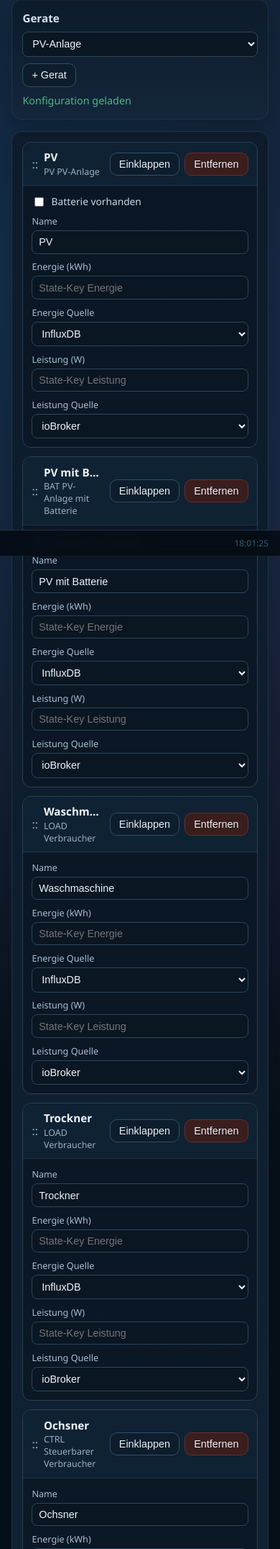
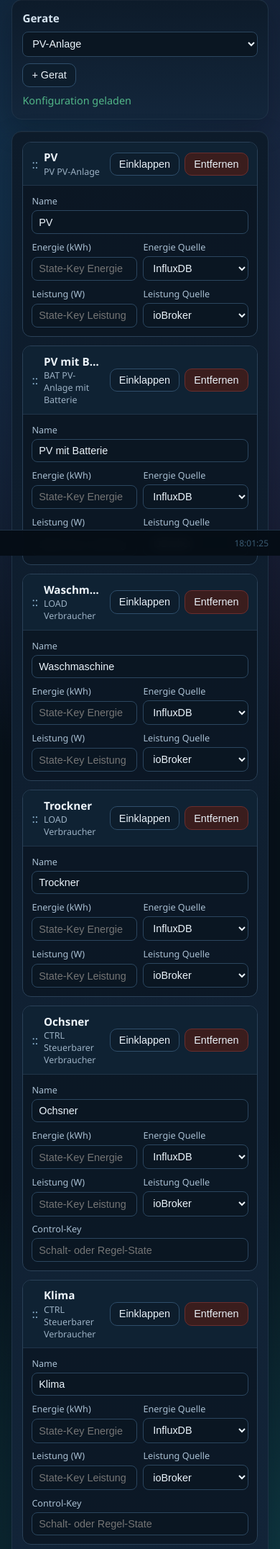
Before and after one commit to HJS72/EMSServer, a FastAPI app: page /config in a window 390 px wide. Shown: the part 72-2224 px from the top of the page at 72% size. Run offline with FastAPI, Linux system fonts and the light colour scheme; data that the repository does not hold is empty.

Commit message:
fix(config): focus loss on name input, layout, remove battery checkbox
- Fix focus loss: name text input no longer triggers full renderDevices()
  on every keystroke; only updates device-title in DOM directly.
  Source selects still use re-render (bindSrc) since they affect layout.
- Remove battery checkbox from PV device form (type is fixed at creation
  via the type dropdown; pv = no battery, pv_battery = with battery)
- Field layout: Name always full-width (grid-column: 1/-1)
  Datenpunkt + Datenquelle always side-by-side in one row (2-col grid,
  no longer behind 820px media query)

```diff
--- a/app/templates/config.html
+++ b/app/templates/config.html
@@ -309,7 +309,11 @@
     .field-grid {
       display: grid;
       gap: 0.55rem;
-      grid-template-columns: 1fr;
+      grid-template-columns: repeat(2, minmax(0, 1fr));
+    }
+
+    .field.field-full {
+      grid-column: 1 / -1;
     }
 
     .field {
@@ -368,11 +372,6 @@
     .status.ok { color: var(--good); }
     .status.err { color: var(--warn); }
 
-    @media (min-width: 820px) {
-      .field-grid {
-        grid-template-columns: repeat(2, minmax(0, 1fr));
-      }
-    }
   </style>
 </head>
 <body>
@@ -632,9 +631,9 @@
       };
     }
 
-    function field(label, key, value, placeholder = "", sourceOptions = false) {
+    function field(label, key, value, placeholder = "", sourceOptions = false, fullWidth = false) {
       const wrap = document.createElement("div");
-      wrap.className = "field";
+      wrap.className = "field" + (fullWidth ? " field-full" : "");
 
       const labelEl = document.createElement("label");
       labelEl.textContent = label;
@@ -668,45 +667,42 @@
       const grid = document.createElement("div");
       grid.className = "field-grid";
 
-      const bind = (k) => ({ setter: (val) => { device[k] = val; renderDevices(); } });
+      // Text inputs: update device data only, no full re-render (prevents focus loss)
+      const bind = (k) => ({
+        setter: (val) => {
+          device[k] = val;
+          if (k === "name") {
+            const card = document.querySelector(`[data-device-id="${device.id}"]`);
+            if (card) {
+              const t = card.querySelector(".device-title");
+              if (t) t.textContent = val || typeMeta[inferType(device)].label;
+            }
+          }
+        }
+      });
+      // Source selects: re-render on change
+      const bindSrc = (k) => ({ setter: (val) => { device[k] = val; renderDevices(); } });
 
       if (inferType(device) === "grid") {
         grid.appendChild(field("Bezug Energie (kWh)", bind("import_state_key"), device.import_state_key, "EMS.Grid.Energie.in"));
-        grid.appendChild(field("Bezug Quelle", bind("import_source"), device.import_source, "", true));
+        grid.appendChild(field("Bezug Quelle", bindSrc("import_source"), device.import_source, "", true));
         grid.appendChild(field("Bezug Leistung (W)", bind("import_power_state_key"), device.import_power_state_key, "EMS.Grid.Leistung.in"));
-        grid.appendChild(field("Bezug Leistung Quelle", bind("import_power_source"), device.import_power_source, "", true));
+        grid.appendChild(field("Bezug Leistung Quelle", bindSrc("import_power_source"), device.import_power_source, "", true));
         grid.appendChild(field("Einspeisung Energie (kWh)", bind("export_state_key"), device.export_state_key, "EMS.Grid.Energie.out"));
-        grid.appendChild(field("Einspeisung Quelle", bind("export_source"), device.export_source, "", true));
+        grid.appendChild(field("Einspeisung Quelle", bindSrc("export_source"), device.export_source, "", true));
         grid.appendChild(field("Einspeisung Leistung (W)", bind("export_power_state_key"), device.export_power_state_key, "EMS.Grid.Leistung.out"));
-        grid.appendChild(field("Einspeisung Leistung Quelle", bind("export_power_source"), device.export_power_source, "", true));
+        grid.appendChild(field("Einspeisung Leistung Quelle", bindSrc("export_power_source"), device.export_power_source, "", true));
       } else {
-        grid.appendChild(field("Name", bind("name"), device.name, "Geratename"));
+        grid.appendChild(field("Name", bind("name"), device.name, "Gerätename", false, true));
         grid.appendChild(field("Energie (kWh)", bind("state_key"), device.state_key, "State-Key Energie"));
-        grid.appendChild(field("Energie Quelle", bind("source"), device.source, "", true));
+        grid.appendChild(field("Energie Quelle", bindSrc("source"), device.source, "", true));
         grid.appendChild(field("Leistung (W)", bind("power_state_key"), device.power_state_key, "State-Key Leistung"));
-        grid.appendChild(field("Leistung Quelle", bind("power_source"), device.power_source, "", true));
+        grid.appendChild(field("Leistung Quelle", bindSrc("power_source"), device.power_source, "", true));
 
         if (inferType(device) === "controllable_consumer") {
-          grid.appendChild(field("Control-Key", bind("control_key"), device.control_key, "Schalt- oder Regel-State"));
+          grid.appendChild(field("Control-Key", bind("control_key"), device.control_key, "Schalt- oder Regel-State", false, true));
         }
 
-        if (inferType(device) === "pv" || inferType(device) === "pv_battery") {
-          const checkWrap = document.createElement("div");
-          checkWrap.className = "checkline";
-          const check = document.createElement("input");
-          check.type = "checkbox";
-          check.checked = inferType(device) === "pv_battery";
-          check.addEventListener("change", () => {
-            device.type = check.checked ? "pv_battery" : "pv";
-            device.has_battery = check.checked;
-            renderDevices();
-          });
-          const text = document.createElement("span");
-          text.textContent = "Batterie vorhanden";
-          checkWrap.appendChild(check);
-          checkWrap.appendChild(text);
-          body.appendChild(checkWrap);
-        }
       }
 
       body.appendChild(grid);
```
